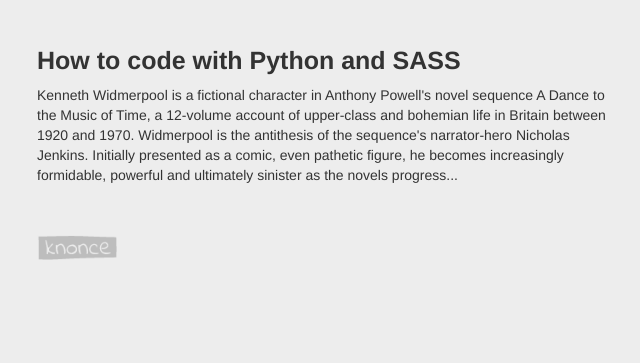
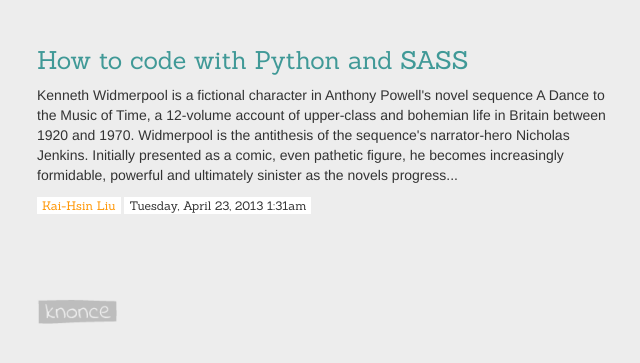
Before and after one commit to kaihsyn/knonce, a Python web app: template templates/unit/home.html in a window 1280 px wide. Shown: the part 223-586 px from the top of the page, without its empty margins (178-818 px from the left). Run offline with Jinja, Linux system fonts and the light colour scheme; the template is opened without the code that fills it, so the values that code supplies are empty; some libraries are stand-ins or nearby versions.

Commit message:
add tag style

```diff
--- a/statics/css/unit/base.css
+++ b/statics/css/unit/base.css
@@ -34,7 +34,7 @@ h1 {
   font-style: italic; }
 
 footer {
-  margin-top: 40px;
+  margin-top: 80px;
   margin-bottom: 30px; }
 
 .knonce-tag {
@@ -69,7 +69,20 @@ footer {
   width: 570px;
   max-width: 100%; }
   .klist h1 {
+    color: #409997;
     font-size: 25px;
-    font-family: "Helvetica Neue", Helvetica, Arial, Verdana, sans-serif;
-    font-weight: bold;
+    font-family: Sanchez, Courier, serif;
+    font-weight: normal;
     line-height: 1.2em; }
+  .klist .tag {
+    background-color: white;
+    display: inline-block;
+    font-family: Sanchez, Courier, serif;
+    font-size: 12px;
+    margin-bottom: 5px;
+    padding-right: 5px;
+    padding-left: 5px; }
+  .klist .author {
+    color: #ff9500; }
+  .klist .info {
+    color: #333333; }
--- a/templates/unit/home.html
+++ b/templates/unit/home.html
@@ -14,6 +14,8 @@
 		<p>
 			Kenneth Widmerpool is a fictional character in Anthony Powell's novel sequence A Dance to the Music of Time, a 12-volume account of upper-class and bohemian life in Britain between 1920 and 1970. Widmerpool is the antithesis of the sequence's narrator-hero Nicholas Jenkins. Initially presented as a comic, even pathetic figure, he becomes increasingly formidable, powerful and ultimately sinister as the novels progress...
 		</p>
+		<div class="author tag">Kai-Hsin Liu</div>
+		<div class="info tag">Tuesday, April 23, 2013 1:31am</div>
 	</div>
 </section>
 {% endblock %}
```
Also changed, not shown: sass/unit/base.sass (+22 -3 lines).
